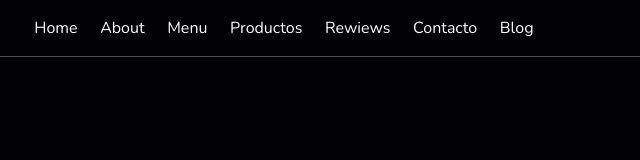
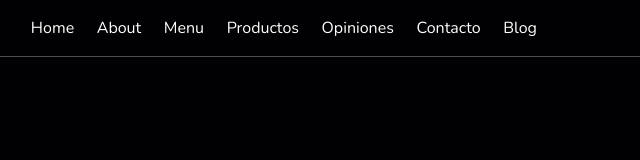
Before and after one commit to CrisDesco88/Coffee-Store, a plain HTML site: page index.html in a window 1280 px wide. Shown: the full height of the page, 286-926 px from the left. Drawn offline with nearby package versions, Linux system fonts and the light colour scheme.

Commit message:
Correcciones de ortografía

```diff
--- a/index.html
+++ b/index.html
@@ -22,7 +22,7 @@
             <a href="#about">About</a>
             <a href="#menu">Menu</a>
             <a href="#productos">Productos</a>
-            <a href="#rewiew">Rewiews</a>
+            <a href="#rewiew">Opiniones</a>
             <a href="#contacto">Contacto</a>
             <a href="#blogs">Blog</a>
         </nav>
```
Also changed, not shown: user_log.html (+1 -1 lines).
